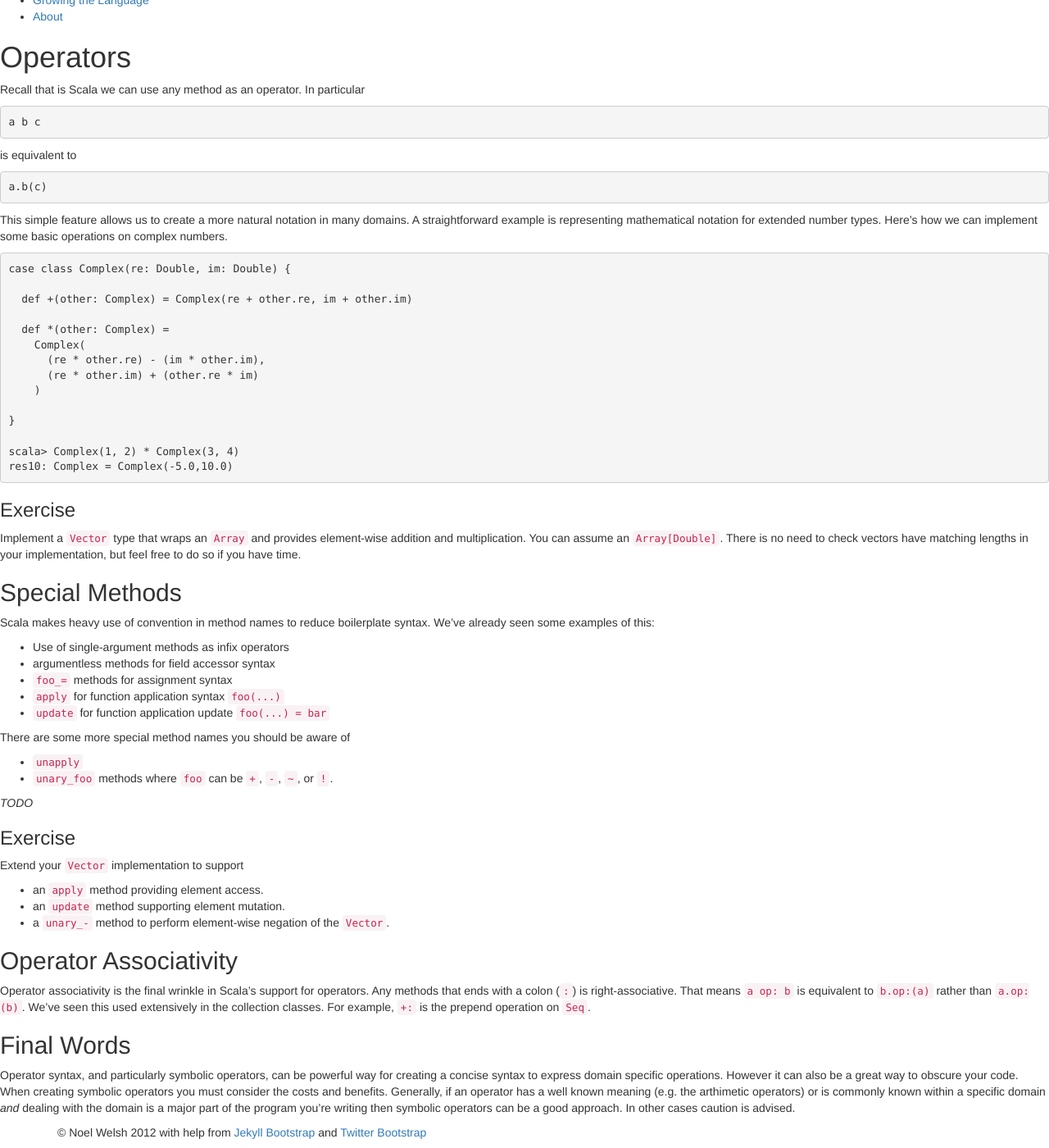
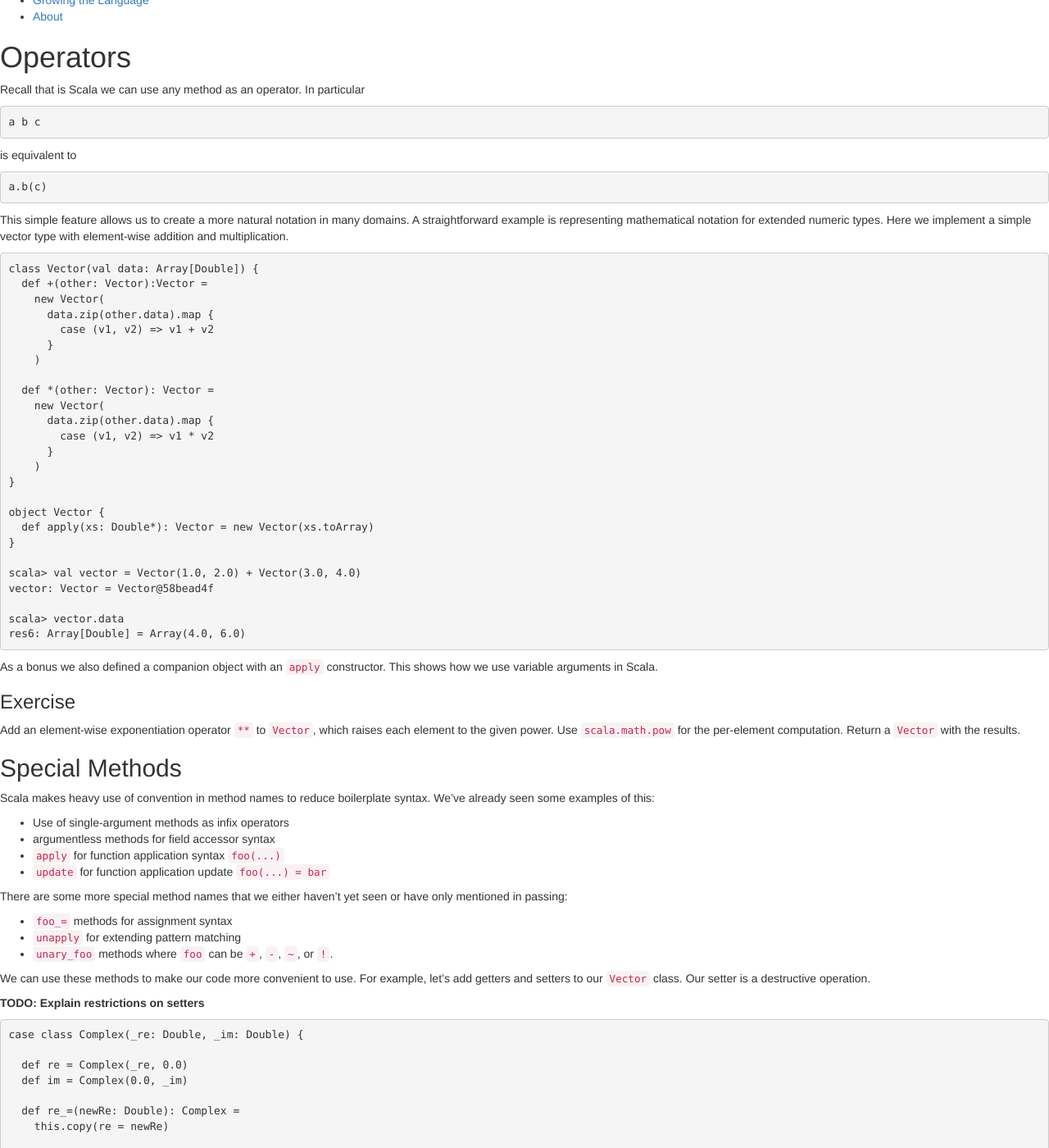
Before and after one commit to underscoreio/essential-scala, a Jekyll site: the page built from dsl/operators.md, in a window 1280 px wide and 1400 px high, scrolled down 190 px. Shown: the whole window at 82% size. Built offline with Jekyll 4.4.1, drawn with Linux system fonts in a browser that asks for light colours; nearby versions of some CDN libraries; library files that are not in the unit come from our copies; some of the changed text lies outside the part shown.

Commit message:
Add intro, change complex example to vector example, which allows us to show more methods

```diff
--- a/dsl/operators.md
+++ b/dsl/operators.md
@@ -16,10 +16,72 @@ is equivalent to
 a.b(c)
 {% endhighlight %}
 
-This simple feature allows us to create a more natural notation in many domains. A straightforward example is representing mathematical notation for extended number types. Here's how we can implement some basic operations on complex numbers.
+This simple feature allows us to create a more natural notation in many domains. A straightforward example is representing mathematical notation for extended numeric types. Here we implement a simple vector type with element-wise addition and multiplication.
 
 {% highlight scala %}
-case class Complex(re: Double, im: Double) {
+class Vector(val data: Array[Double]) {
+  def +(other: Vector):Vector =
+    new Vector(
+      data.zip(other.data).map {
+        case (v1, v2) => v1 + v2
+      }
+    )
+
+  def *(other: Vector): Vector =
+    new Vector(
+      data.zip(other.data).map {
+        case (v1, v2) => v1 * v2
+      }
+    )
+}
+
+object Vector {
+  def apply(xs: Double*): Vector = new Vector(xs.toArray)
+}
+
+scala> val vector = Vector(1.0, 2.0) + Vector(3.0, 4.0)
+vector: Vector = Vector@58bead4f
+
+scala> vector.data
+res6: Array[Double] = Array(4.0, 6.0)
+{% endhighlight %}
+
+As a bonus we also defined a companion object with an `apply` constructor. This shows how we use variable arguments in Scala.
+
+### Exercise
+
+Add an element-wise exponentiation operator `**` to `Vector`, which raises each element to the given power. Use `scala.math.pow` for the per-element computation. Return a `Vector` with the results.
+
+## Special Methods
+
+Scala makes heavy use of convention in method names to reduce boilerplate syntax. We've already seen some examples of this:
+
+- Use of single-argument methods as infix operators
+- argumentless methods for field accessor syntax
+- `apply` for function application syntax `foo(...)`
+- `update` for function application update `foo(...) = bar`
+
+There are some more special method names that we either haven't yet seen or have only mentioned in passing:
+
+- `foo_=` methods for assignment syntax
+- `unapply` for extending pattern matching
+- `unary_foo` methods where `foo` can be `+`, `-`, `~`, or `!`.
+
+We can use these methods to make our code more convenient to use. For example, let's add getters and setters to our `Vector` class. Our setter is a destructive operation.
+
+**TODO: Explain restrictions on setters**
+
+{% highlight scala %}
+case class Complex(_re: Double, _im: Double) {
+
+  def re = Complex(_re, 0.0)
+  def im = Complex(0.0, _im)
+
+  def re_=(newRe: Double): Complex =
+    this.copy(re = newRe)
+
+  def im_=(newIm: Double): Complex =
+    this.copy(im = newIm)
 
   def +(other: Complex) = Complex(re + other.re, im + other.im)
 
@@ -31,30 +93,7 @@ case class Complex(re: Double, im: Double) {
 
 }
 
-scala> Complex(1, 2) * Complex(3, 4)
-res10: Complex = Complex(-5.0,10.0)
 {% endhighlight %}
-
-### Exercise
-
-Implement a `Vector` type that wraps an `Array` and provides element-wise addition and multiplication. You can assume an `Array[Double]`. There is no need to check vectors have matching lengths in your implementation, but feel free to do so if you have time.
-
-## Special Methods
-
-Scala makes heavy use of convention in method names to reduce boilerplate syntax. We've already seen some examples of this:
-
-- Use of single-argument methods as infix operators
-- argumentless methods for field accessor syntax
-- `foo_=` methods for assignment syntax
-- `apply` for function application syntax `foo(...)`
-- `update` for function application update `foo(...) = bar`
-
-There are some more special method names you should be aware of
-
-- `unapply`
-- `unary_foo` methods where `foo` can be `+`, `-`, `~`, or `!`.
-
-*TODO*
 
 ### Exercise
 
@@ -71,4 +110,4 @@ Operator associativity is the final wrinkle in Scala's support for operators. An
 
 ## Final Words
 
-Operator syntax, and particularly symbolic operators, can be powerful way for creating a concise syntax to express domain specific operations. However it can also be a great way to obscure your code. When creating symbolic operators you must consider the costs and benefits. Generally, if an operator has a well known meaning (e.g. the arthimetic operators) or is commonly known within a specific domain *and* dealing with the domain is a major part of the program you're writing then symbolic operators can be a good approach. In other cases caution is advised.
+Operator syntax, and particularly symbolic operators, are a powerful way of creating a concise syntax to express domain specific operations. However it can also be a great way to obscure your code. When creating symbolic operators you must consider the costs and benefits. Generally, if an operator has a well known meaning (e.g. the arthimetic operators) or is commonly known within a specific domain *and* dealing with the domain is a major part of the program you're writing then symbolic operators can be a good approach. In other cases caution is advised.
```
Also changed, not shown: dsl/index.md (+1 -1 lines).
